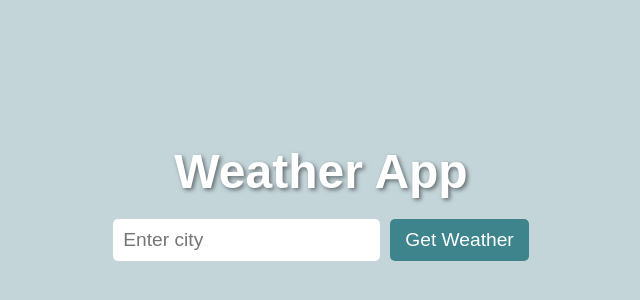
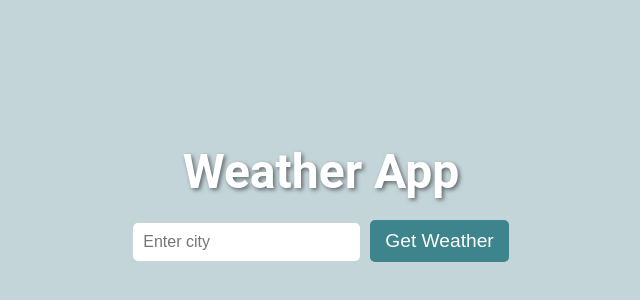
Before and after one commit to mwendwavickie/weather-app, a React (Create React App) app: page / in a window 1280 px wide. Shown: the part 204-504 px from the top of the page, without its empty margins (319-959 px from the left). Built offline with nearby package versions, Linux system fonts and the light colour scheme.

Commit message:
Add the location and current time.

```diff
--- a/src/App.css
+++ b/src/App.css
@@ -2,7 +2,7 @@
 body {
   background-color: #c4d5da; /* Solid blue background */
   color: #fff; /* White text color for contrast */
-  font-family: Arial, sans-serif; /* Clean, simple font */
+  font-family: Roboto, sans-serif; /* Clean, simple font */
   margin: 0;
   padding: 0;
 }
@@ -15,6 +15,7 @@ body {
   min-height: 100vh; /* Full-screen height */
 }
 
+
 h1 {
   font-size: 3rem;
   margin-bottom: 20px;
@@ -25,10 +26,11 @@ form {
 }
 input[type="text"] {
   padding: 10px;
-  font-size: 1.2rem;
+  font-size: 16px;
   border: none;
   border-radius: 5px;
   margin-right: 10px;
+
 }
 button {
   padding: 10px 15px;
@@ -42,6 +44,15 @@ button {
 }
 button:hover {
   background-color: #0f4653;
+}
+
+.weather-card {
+  padding: 20px;
+  border-radius: 10px;
+  background-color: #ffffff;
+  box-shadow: 0 4px 8px rgba(0, 0, 0, 0.1);
+  margin-bottom: 20px;
+  color: black;
 }
 
 .weather-info {
--- a/src/App.js
+++ b/src/App.js
@@ -1,6 +1,7 @@
 import React, { useState } from "react";
 import axios from "axios";
 import { WiThermometer, WiDaySunny, WiRaindrop, WiStrongWind } from 'react-icons/wi';
+import { MdOutlineDateRange } from 'react-icons/md';
 import './App.css';
 
 const App = () => {
@@ -39,6 +40,7 @@ const App = () => {
 
   return (
     <div className="App">
+      <div className={`App ${weather ? weather.weather[0].main.toLowerCase() : ''}`}>
       <h1>Weather App</h1>
       <form onSubmit={getWeather}>
         <input
@@ -54,9 +56,15 @@ const App = () => {
 
       {/* If weather data is available, display it */}
       {weather && (
-        <div className="weather-info">
-          <h3>{weather.name} </h3>
+        <div className="weather-card">
+          <h1>
+            {weather.name}, {weather.sys.country}
+            </h1>
+            <p className="date">
+              <MdOutlineDateRange /> {new Date().toLocaleDateString()} {new Date().toLocaleTimeString()}
+            </p>
           {/* Display temperature with thermometer icon */}
+          <div className="weather-info">
           <p>
           <WiThermometer size={40} />  {weather.main.temp}°C
           </p>
@@ -72,8 +80,10 @@ const App = () => {
           <p>
             <WiStrongWind size={40} />  {weather.wind.speed} m/s
           </p>
+          </div>
         </div>
       )}
+      </div>
     </div>
   ) ;
 
```
